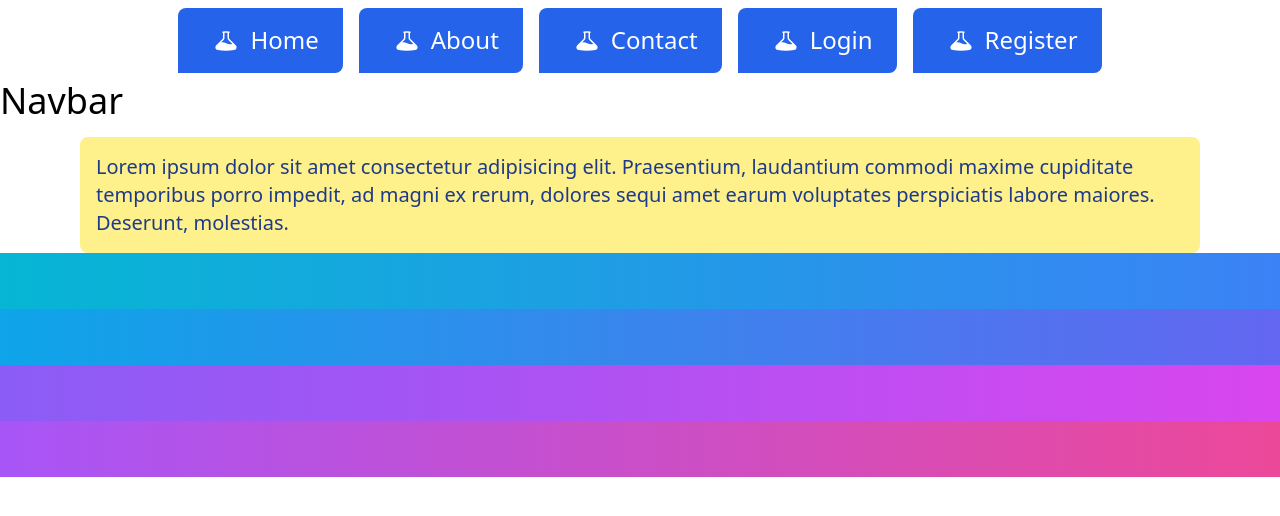
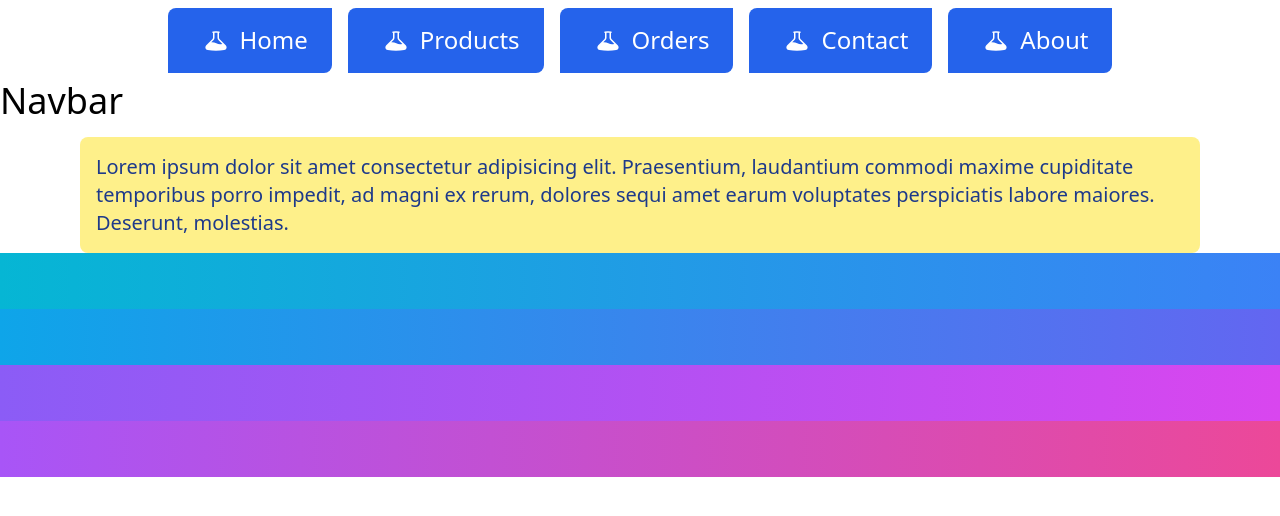
Before and after one commit to RaisulislamRimon/milestone9-module51-react-with-bootstrap, a React (Create React App) app in the folder price-club-tailwindcss/: page / in a window 1280 px wide. Shown: the top 516 px of the page. Built offline with nearby package versions, Linux system fonts and the light colour scheme.

Commit message:
nav update

```diff
--- a/price-club-tailwindcss/src/components/Navbar/Navbar.js
+++ b/price-club-tailwindcss/src/components/Navbar/Navbar.js
@@ -6,10 +6,10 @@ const Navbar = () => {
   const [open, setOpen] = useState(false);
   const routes = [
     { id: 1, name: "Home", path: "/home" },
-    { id: 2, name: "About", path: "/about" },
-    { id: 3, name: "Contact", path: "/contact" },
-    { id: 4, name: "Login", path: "/login" },
-    { id: 5, name: "Register", path: "/register" },
+    { id: 2, name: "Products", path: "/products" },
+    { id: 3, name: "Orders", path: "/orders" },
+    { id: 4, name: "Contact", path: "/contact" },
+    { id: 5, name: "About", path: "/about" },
   ];
   return (
     <nav>
@@ -29,7 +29,7 @@ const Navbar = () => {
       />
       <span>{open ? "open" : "closed"}</span> */}
       <ul
-        className={`md:flex justify-center text-2xl relative ${
+        className={`md:flex justify-center text-2xl relative duration-500 ease-in ${
           //   open ? `top-20` : `top-[20px]`
           open ? `show m-auto` : `hidden`
         }`}
```
